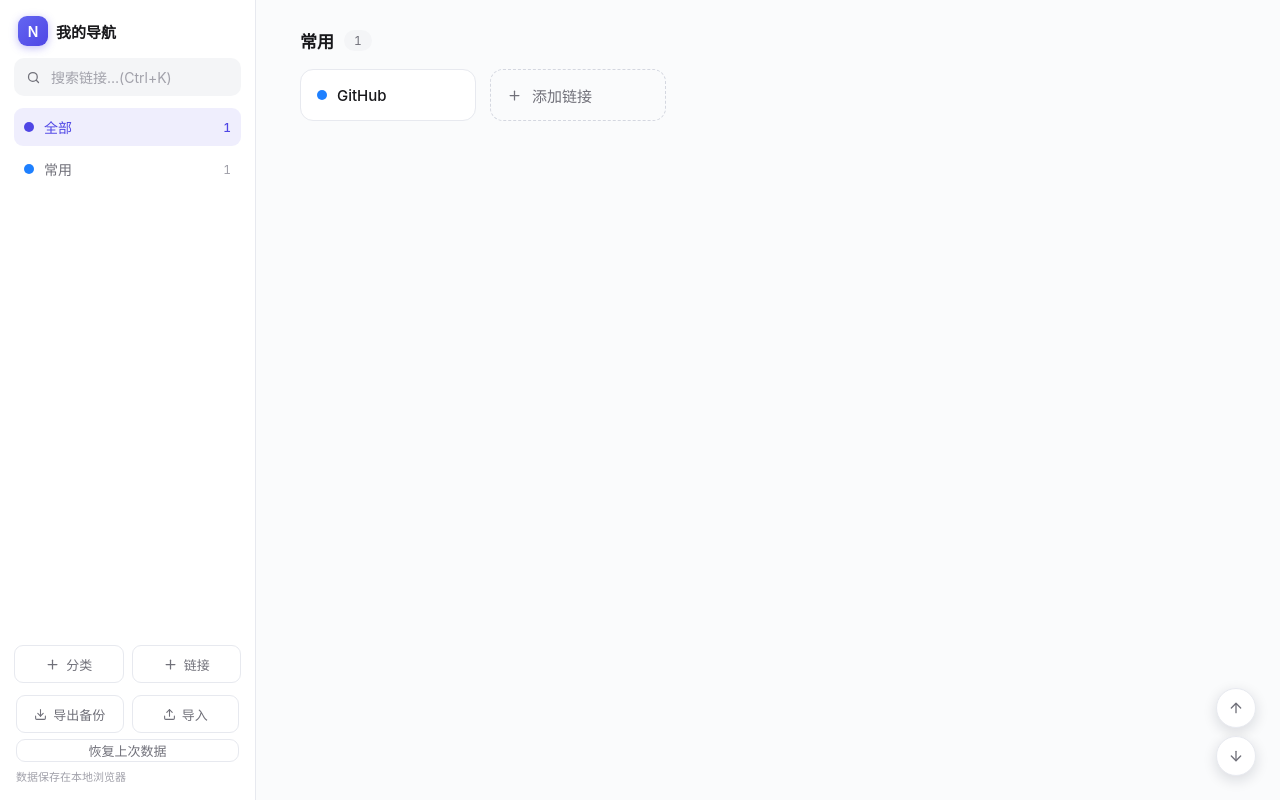
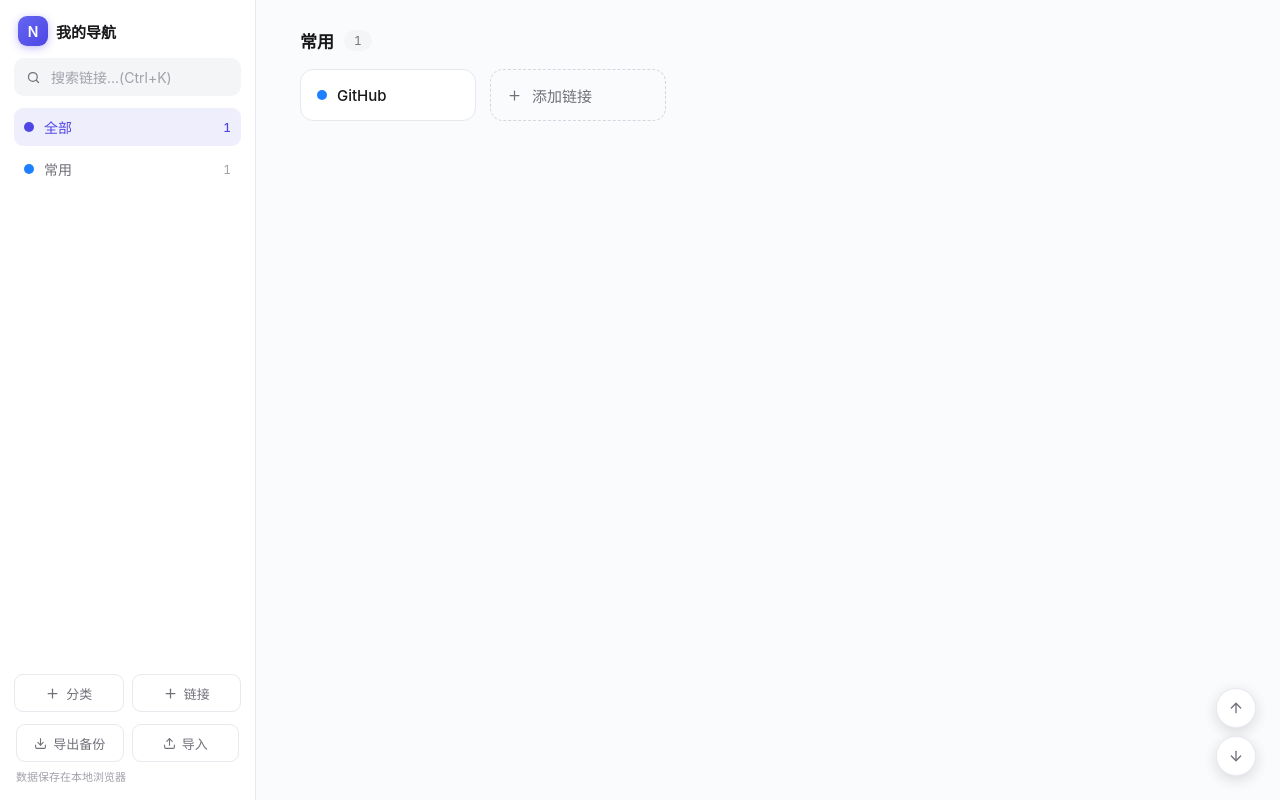
Before and after one commit to kaiwins/my-nav, a Vue app: page / in a window 1280 px wide. Built offline with nearby package versions, Linux system fonts and the light colour scheme.

Commit message:
chore: remove restore-prev button (snapshot kept in store layer)

```diff
--- a/src/App.vue
+++ b/src/App.vue
@@ -295,17 +295,6 @@ function onImportFile(e) {
   reader.readAsText(file)
 }
 
-function onRestorePrev() {
-  try {
-    store.restorePrev()
-    activeCat.value = 'all'
-    query.value = ''
-    showToast('已恢复上次数据')
-  } catch (err) {
-    showToast(err && err.message ? err.message : '没有可恢复的上次数据')
-  }
-}
-
 /* ---------- 轻提示 ---------- */
 const toast = ref('')
 let toastTimer = null
@@ -420,7 +409,6 @@ onUnmounted(() => window.removeEventListener('keydown', onGlobalKey))
           <button class="nv-minibtn" type="button" @click="fileInput?.click()"><Icon name="upload" />导入</button>
           <input ref="fileInput" type="file" accept=".json,application/json" hidden @change="onImportFile" />
         </div>
-        <button class="nv-minibtn nv-restore" type="button" @click="onRestorePrev">恢复上次数据</button>
         <p>数据保存在本地浏览器</p>
       </div>
     </aside>
--- a/src/style.css
+++ b/src/style.css
@@ -115,7 +115,6 @@ input, select { font-family: inherit; }
 .nv-sidefoot { margin-top: auto; display: flex; flex-direction: column; gap: 6px; padding: 0 2px; }
 .nv-minibtn-row { display: flex; gap: 8px; }
 .nv-sidefoot p { margin: 0; font-size: 11px; color: var(--faint); }
-.nv-restore { width: 100%; }
 
 .nv-main { flex: 1; min-width: 0; overflow-y: auto; display: flex; flex-direction: column; padding: 28px 44px 44px; }
 
```
